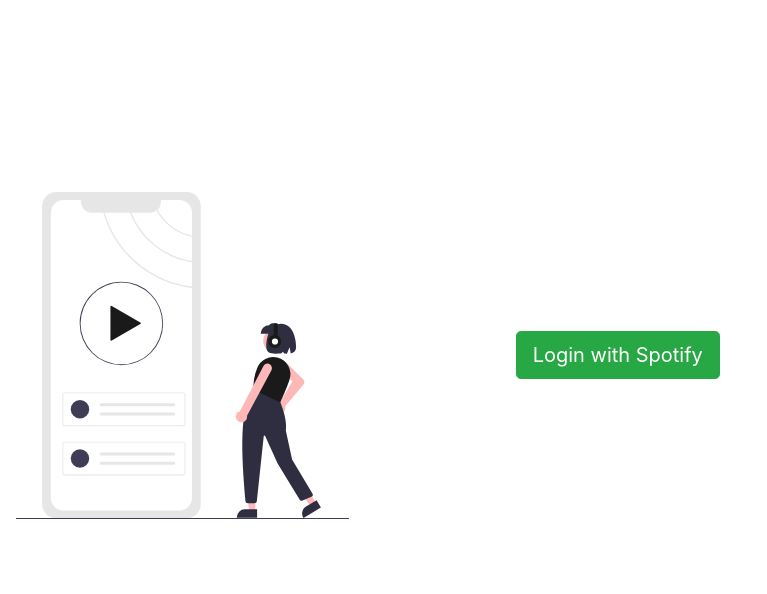
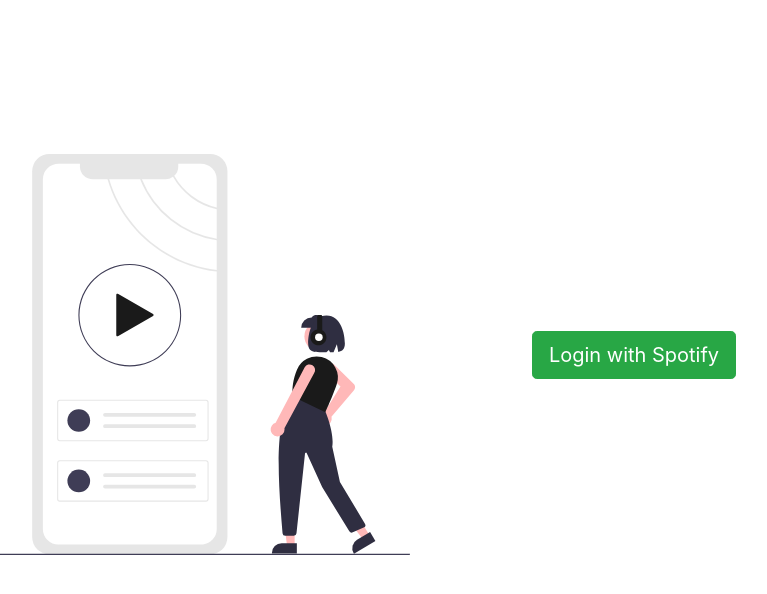
Before and after one commit to harsha-sam/Music-App-Frontend, a React (Create React App) app: page / in a window 1280 px wide. Shown: the top 594 px of the page, without its empty margins (272-1039 px from the left). Built offline with nearby package versions, Linux system fonts and the light colour scheme; what spotify-web-api-node would draw is missing.

Commit message:
Removed react-bootstrap and added basic styling

```diff
--- a/package.json
+++ b/package.json
@@ -9,7 +9,6 @@
     "axios": "^0.21.1",
     "bootstrap": "^4.6.0",
     "react": "^17.0.2",
-    "react-bootstrap": "^1.5.2",
     "react-dom": "^17.0.2",
     "react-router-dom": "^5.2.0",
     "react-scripts": "4.0.3",
--- /dev/null
+++ b/src/App.css
@@ -0,0 +1,3 @@
+.container-fluid{
+    padding: 12% 10% 0;
+}
--- a/src/App.js
+++ b/src/App.js
@@ -2,6 +2,7 @@
 import 'bootstrap/dist/css/bootstrap.min.css';
 import Login from './Login'
 import Dashboard from './Dashboard'
+import "./App.css"
 
 const code = new URLSearchParams(window.location.search).get('code')
 
--- a/src/Login.css
+++ b/src/Login.css
@@ -1,9 +1,18 @@
-.illustration{
-    width: 30%;
+.flex-row {
+  display: flex;
+  justify-content: center;
+  align-items: center;
+  flex-wrap: wrap;
+  gap: 20px;
 }
-.login-container{
-    margin-top: 15%;
+.flex-row img{
+    width: 40%;
 }
-.login-btn{
-    margin-left: 15%;
+.flex-row a{
+    margin-left: 10%;
 }
+@media screen and (max-width:750px) {
+    .flex-row img{
+        width: 60%;
+    }
+}
--- a/src/Login.js
+++ b/src/Login.js
@@ -1,5 +1,4 @@
 import React from 'react';
-import { Container } from 'react-bootstrap';
 import './Login.css'
 import audioPlayerIllustration from "./assets/audio-player-illustration.svg"
 
@@ -7,12 +6,11 @@
 
 function Login() {
     return (
-        <Container className="d-flex flex-row justify-content-center
-         align-items-center login-container">
-            <img src={audioPlayerIllustration} alt="logo" className="illustration"/>
-            <a href={AUTH_URL} className="btn btn-success btn-lg login-btn">
-            Login with Spotify</a>
-        </Container>
+        <div className="container-fluid flex-row">
+            <img src={audioPlayerIllustration} alt="Audio Player illustration"/>
+            <a href={AUTH_URL} className="btn btn-success btn-lg">
+                Login with Spotify</a>
+        </div>
     )
 }
 
--- a/src/useAuth.js
+++ b/src/useAuth.js
@@ -16,7 +16,7 @@
                 setAccessToken(access_token)
                 setExpiresIn(expires_in)
                 setRefreshToken(refresh_token)
-                window.history.pushState({}, null, "/")
+                // window.history.pushState({}, null, "/")
             })
             .catch(() => {
                 window.location = "/"
```
Also changed, not shown: 1 other file (tests, documents, lock files or other folders).
